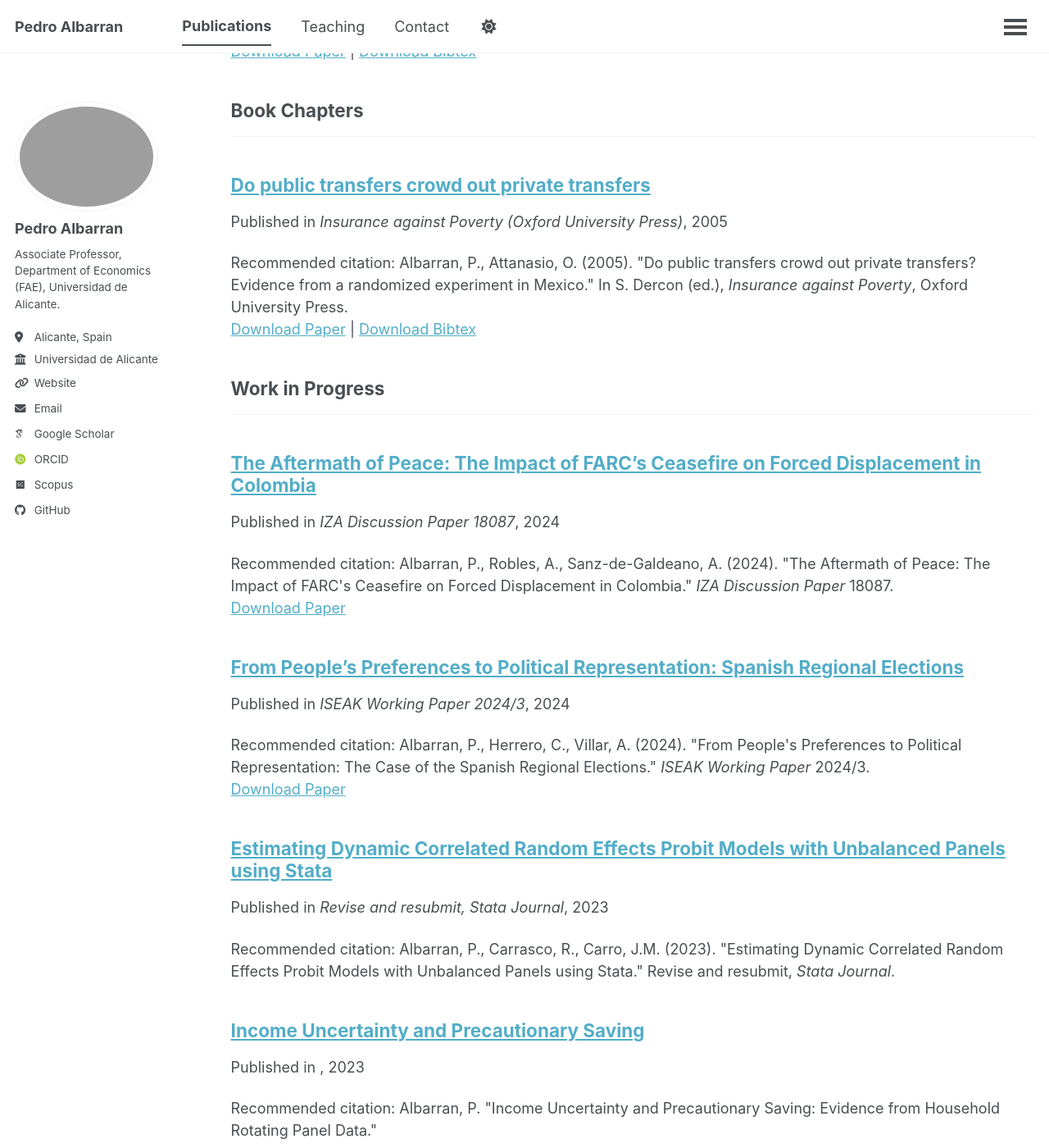
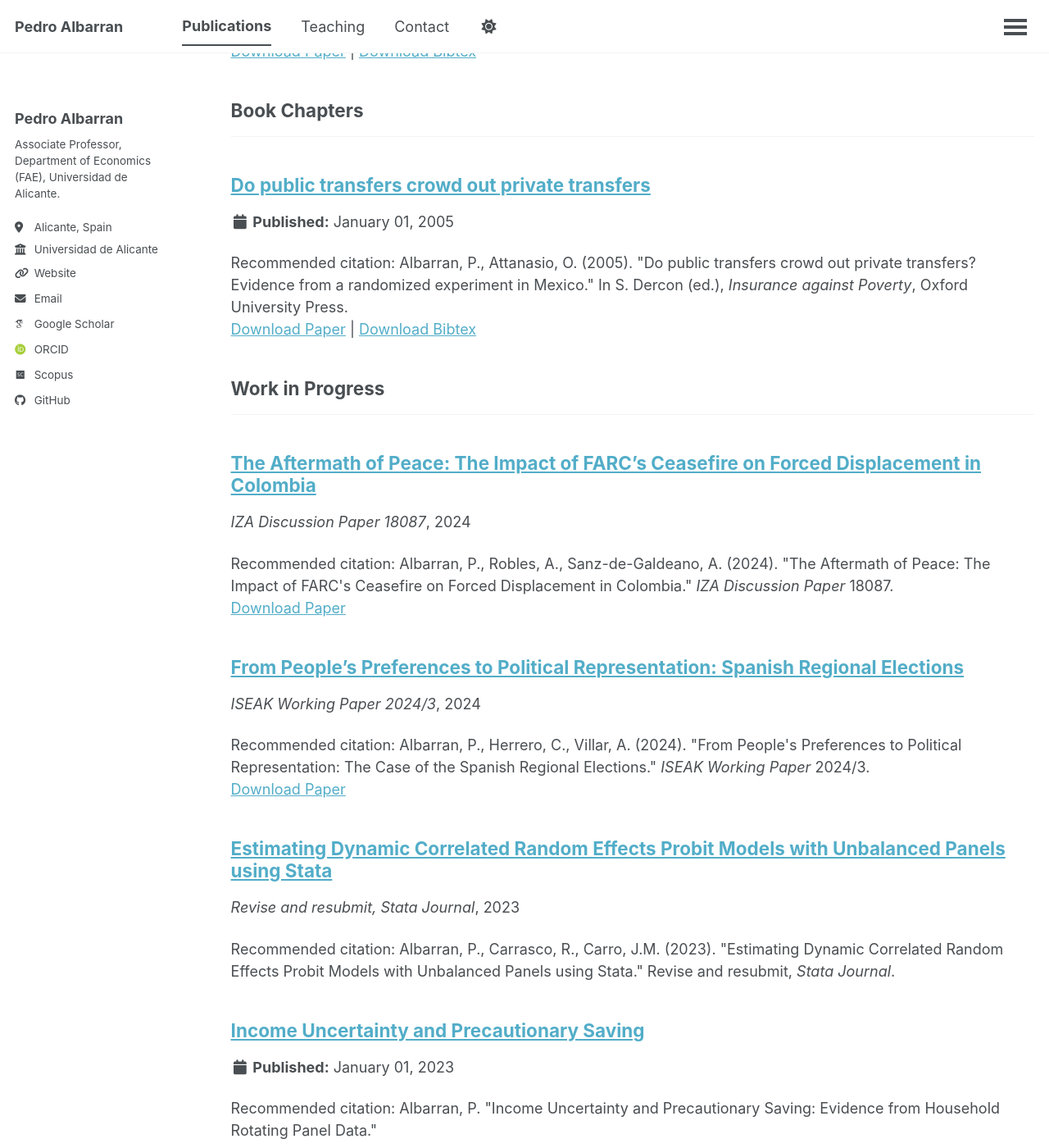
Before and after one commit to albarran/albarran.github.io, a Jekyll site: the page built from _pages/publications.html, in a window 1280 px wide and 1400 px high, scrolled down 4726 px. Shown: the whole window at 82% size. Built offline with Jekyll 4.4.1, drawn with Linux system fonts in a browser that asks for light colours; some web fonts are replaced; a script that is not in the unit is left out; some of the changed text lies outside the part shown.

```diff
--- a/_includes/archive-single.html
+++ b/_includes/archive-single.html
@@ -41,7 +41,13 @@
         {% if post.collection == 'teaching' %}
           <p> {{ post.type }}, <i>{{ post.venue }}</i>, {{ post.date | default: "1900-01-01" | date: "%Y" }} </p>
         {% elsif post.collection == 'publications' %}
-          <p>Published in <i>{{ post.venue }}</i>, {{ post.date | default: "1900-01-01" | date: "%Y" }} </p>
+          {% if post.category == 'manuscripts' and post.venue %}
+            <p>Published in <i>{{ post.venue }}</i>, {{ post.date | default: "1900-01-01" | date: "%Y" }} </p>
+          {% elsif post.category == 'workinprogress' and post.venue %}
+            <p><i>{{ post.venue }}</i>, {{ post.date | default: "1900-01-01" | date: "%Y" }} </p>
+          {% elsif post.date %}
+            <p class="page__date"><strong><i class="fa fa-fw fa-calendar" aria-hidden="true"></i> {{ site.data.ui-text[site.locale].date_label | default: "Published:" }}</strong> <time datetime="{{ post.date | default: "1900-01-01" | date_to_xmlschema }}">{{ post.date | default: "1900-01-01" | date: "%B %d, %Y" }}</time></p>
+          {% endif %}
         {% elsif post.date %}
          <p class="page__date"><strong><i class="fa fa-fw fa-calendar" aria-hidden="true"></i> {{ site.data.ui-text[site.locale].date_label | default: "Published:" }}</strong> <time datetime="{{ post.date | default: "1900-01-01" | date_to_xmlschema }}">{{ post.date | default: "1900-01-01" | date: "%B %d, %Y" }}</time></p>
         {% endif %}
--- a/_includes/author-profile.html
+++ b/_includes/author-profile.html
@@ -6,6 +6,7 @@
 
 <div itemscope itemtype="http://schema.org/Person">
 
+  {% if author.avatar %}
   <div class="author__avatar">
     {% if author.avatar contains "://" %}
     	<img src="{{ author.avatar }}" alt="{{ author.name }}"  fetchpriority="high" />
@@ -13,6 +14,7 @@
     	<img src="{{ author.avatar | prepend: "/images/" | prepend: base_path }}" class="author__avatar" alt="{{ author.name }}"  fetchpriority="high" />
     {% endif %}
   </div>
+  {% endif %}
 
   <div class="author__content">
     <h3 class="author__name">{{ author.name }}</h3>
```
Also changed, not shown: _layouts/single.html (+5 -2 lines).
